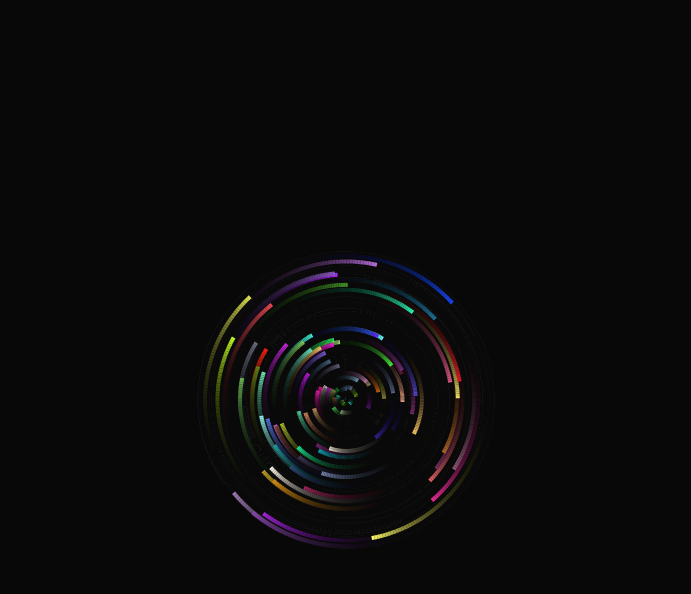
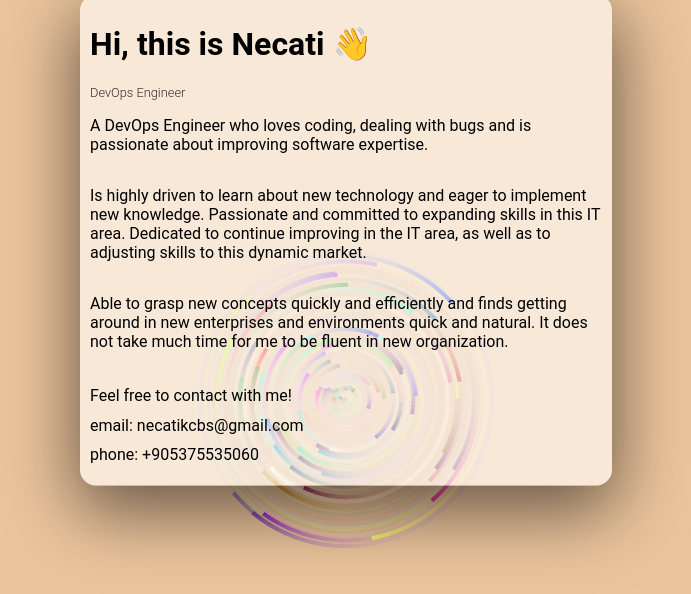
Before and after one commit to necatikcbs/necatikcbs.github.io, a plain HTML site: page index.html in a window 1280 px wide. Shown: the whole page, without its empty margins (294-985 px from the left). Drawn offline with Linux system fonts and the light colour scheme.

Commit message:
First production web page

```diff
--- a/index.html
+++ b/index.html
@@ -5,6 +5,7 @@
         <meta name="viewport" content="width=device-width, initial-scale=1.0">
         <meta http-equiv="X-UA-Compatible" content="ie=edge">
         <title>Necati Kocabas</title>
+        <link rel="stylesheet" href="styles.css">
         <script>
             var cn;
             //= document.getElementById('cw');
@@ -39,7 +40,7 @@
                     var t = new ob(innerWidth / 2,innerHeight / 2,5,"red",Math.random() * 200 + 20,2);
                     a.push(t);
                 }
-                //cn.style.backgroundColor = "#700bc8";
+                // cn.style.backgroundColor = "#700bc8";
 
                 c.lineWidth = "2";
                 c.globalAlpha = 0.5;
@@ -95,7 +96,7 @@
             }
             function anim() {
                 requestAnimationFrame(anim);
-                c.fillStyle = "rgba(0,0,0,0.05)";
+                c.fillStyle = "rgba(221, 189, 152, 0.05)";
                 c.fillRect(0, 0, cn.width, cn.height);
                 a.forEach(function(e, i) {
                     e.dr();
@@ -112,11 +113,41 @@
             body {
                 margin: 0;
                 padding: 0;
-                background-color: rgba(0,0,0,0.05);
+                background-color: rgba(221, 189, 152, 0.05);
+                /* background-image: url("sample.jpg"); */
             }
         </style>
     </head>
     <body>
+        <div class="flex">
+            <h1>
+                Hi, this is Necati 👋
+            </h1>
+            <h6>DevOps Engineer</h6>
+            <p>
+                A DevOps Engineer who loves coding, dealing with bugs and is passionate about improving software expertise.
+            </p>
+
+            <p>
+                Is highly driven to learn about new technology and eager to implement new knowledge. Passionate and committed to expanding skills in this IT area. Dedicated to continue improving in the IT area, as well as to adjusting skills to this dynamic market.
+            </p>
+
+            <p>
+                Able to grasp new concepts quickly and efficiently and finds getting around in new enterprises and environments quick and natural. It does not take much time for me to be fluent in new organization.
+            </p>
+
+            <br/>
+            <span>
+                Feel free to contact with me!
+                <p>
+                    email: necatikcbs@gmail.com
+                </p>
+                <p>
+                    phone: +905375535060
+                </p>
+            </span>
+
+        </div>
         <canvas id="cw"></canvas>
     </body>
 </html>
--- /dev/null
+++ b/styles.css
@@ -0,0 +1,56 @@
+body {
+    /* background: linear-gradient(to bottom, #1f1033 17%, #04010e 100%); */
+    overflow: hidden;
+    font-size: 16px;
+    font-family: "Roboto", sans-serif;
+    display: block;
+    margin: 8px;
+}
+div {
+    color: black;
+    padding: 10px;
+    background-color: white;
+
+    box-shadow: rgba(0, 0, 0, 0.56) 0px 22px 70px 4px;
+    border-radius: 1em;
+
+    background: rgba(255, 255, 255, 0.6);
+
+    position: fixed;
+    left: 50%;
+    top: 30%;
+    transform: translate(-50%, -50%);
+    width: 40%;
+    max-height: 500px;
+    z-index: 99999999999;
+}
+h1 {
+    display: block;
+    font-size: 2em;
+    margin-block-start: 0.67em;
+    margin-block-end: 0.67em;
+    margin-inline-start: 0px;
+    margin-inline-end: 0px;
+    font-weight: bold;
+}
+h6 {
+    font-size: 0.8rem;
+    font-weight: 300;
+    margin: 0;
+    opacity: 0.8;
+}
+
+span p {
+    margin-block-start: 0.67em;
+    margin-block-end: 0.67em;
+    margin-inline-start: 0px;
+    margin-inline-end: 0px;
+
+}
+.flex {
+    display: flex;
+    flex-direction: column;
+}
+a {
+    color: cornflowerblue;
+}
```
Also changed, not shown: canvas.js (added, +88 -0 lines), sample.jpg (added).
